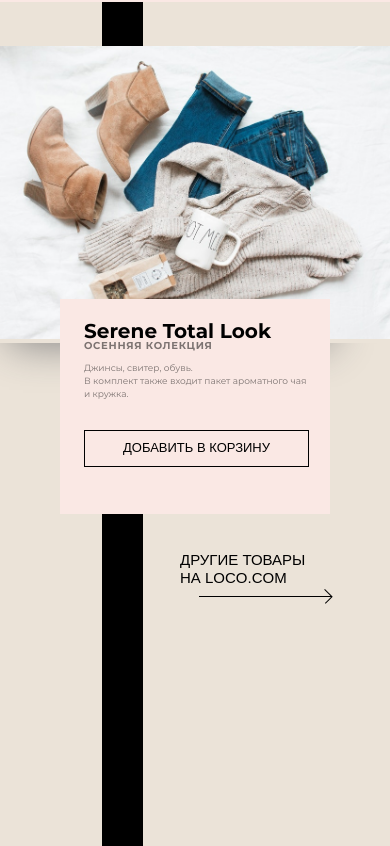
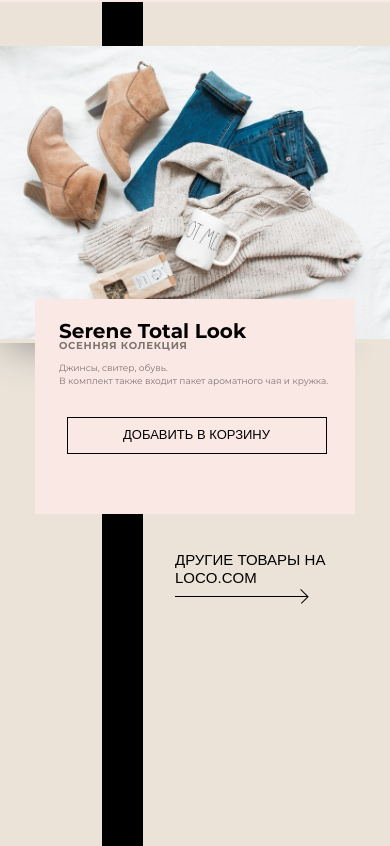
Before and after one commit to WebHeroSchool/finalCSSjohayo, a plain HTML site: page index.html in a window 390 px wide. Shown: the part 1686-2532 px from the top of the page. Drawn offline with Linux system fonts and the light colour scheme.

Commit message:
correction2

```diff
--- a/style.css
+++ b/style.css
@@ -923,16 +923,20 @@ h1, h2, h3, h4, h5, h6, p {
         margin-bottom: 35px;
     }
 
+    .third__link_etc {
+        padding-left: 140px;
+    }
+
 }
 
 @media (max-width: 400px) {
 
     .third__wrap {
-        width: 270px;
+        width: 320px;
     }
 
     .third__content-wrap {
-        width: 270px;
+        width: 320px;
         height: 215px;
     }
 
@@ -951,7 +955,18 @@ h1, h2, h3, h4, h5, h6, p {
         margin-bottom: 30px;
     }
 
-    .third__link_etc {
-        padding-left: 120px;
+    .arrow {
+        left: 0;
     }
 }
+
+@media (max-width: 340px) {
+
+    .third__wrap {
+        width: 270px;
+    }
+
+    .third__content-wrap {
+        width: 270px;
+    }
+}
```
